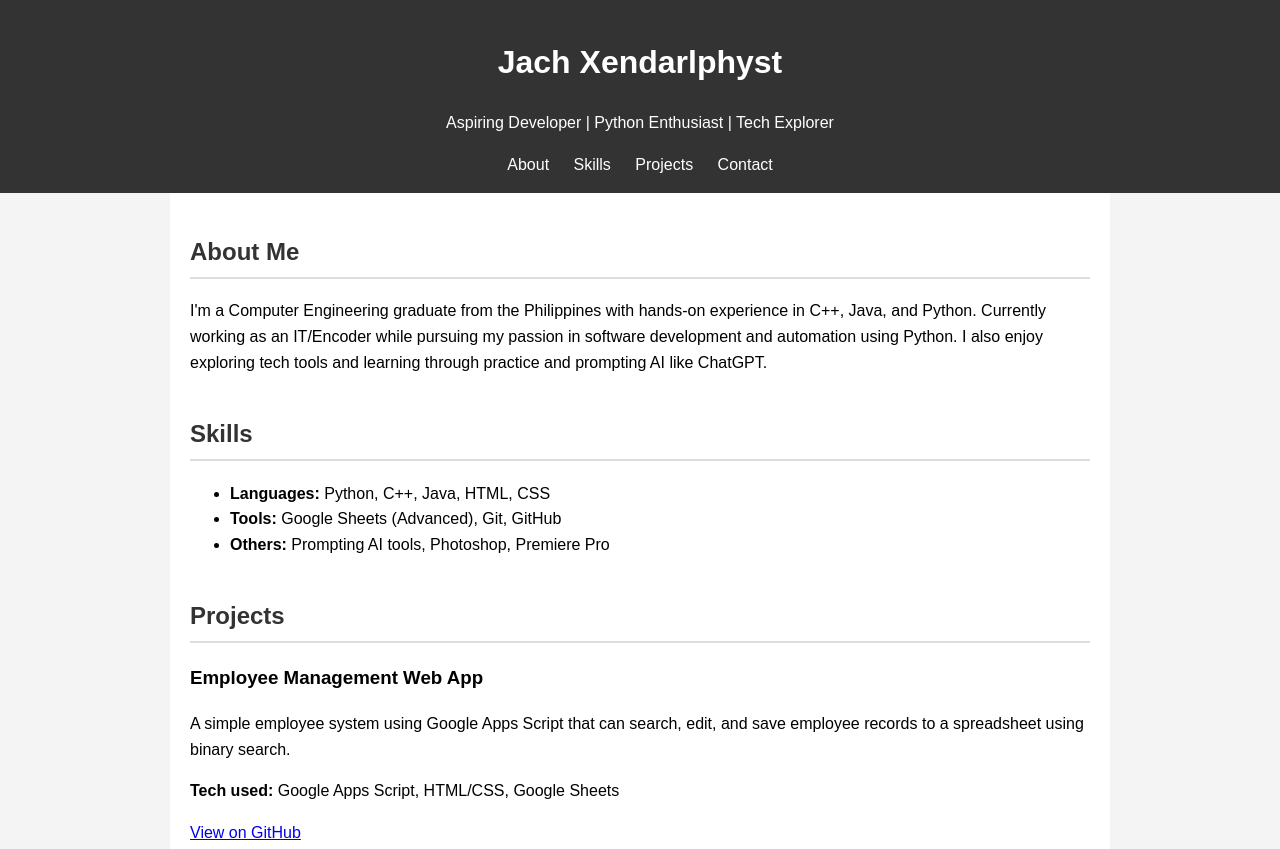
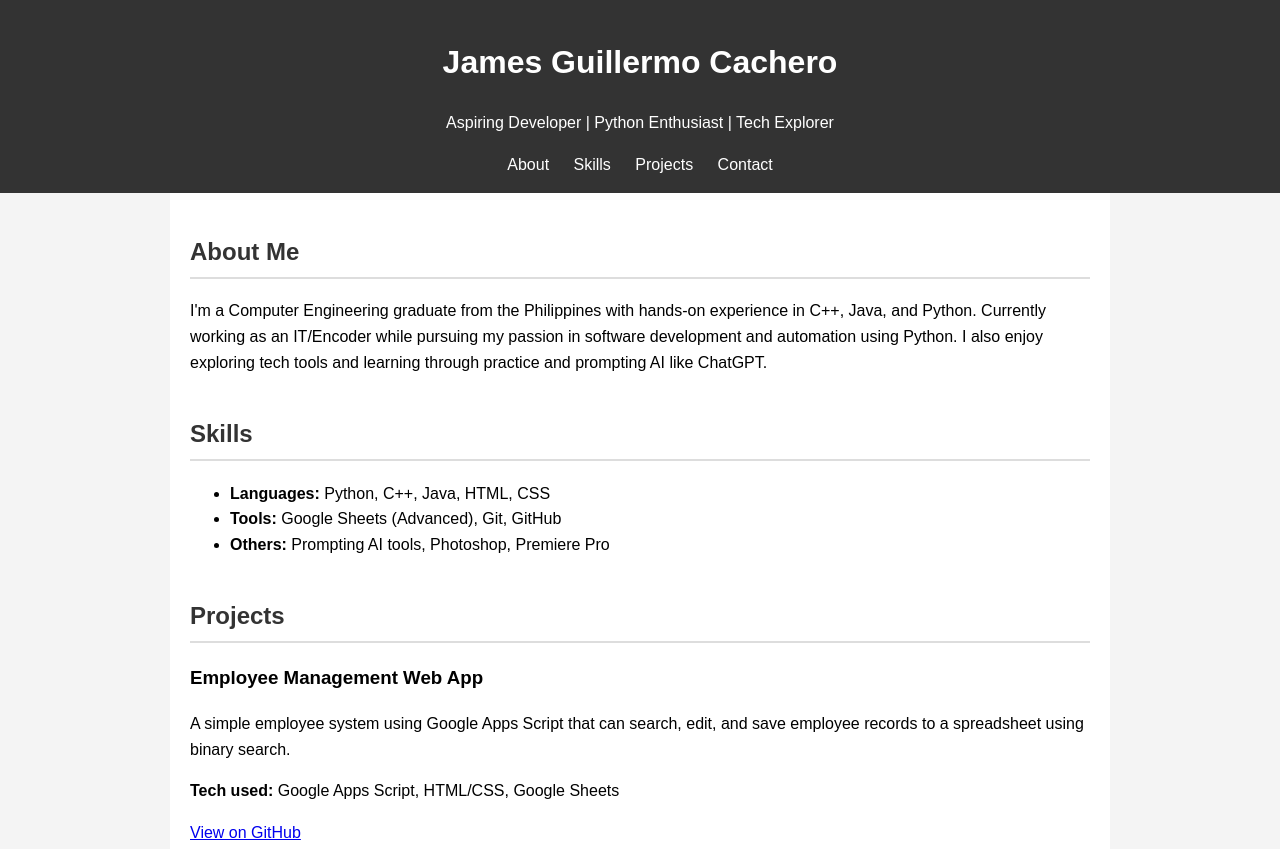
Before and after one commit to JamesGuillermo/My_Portfolio, a plain HTML site: page index.html in a window 1280 px wide. Shown: the top 849 px of the page. Drawn offline with Linux system fonts and the light colour scheme.

Commit message:
Changing the title

```diff
--- a/index.html
+++ b/index.html
@@ -3,7 +3,7 @@
 <head>
   <meta charset="UTF-8" />
   <meta name="viewport" content="width=device-width, initial-scale=1.0"/>
-  <title>Jach Xendarlphyst - Portfolio</title>
+  <title>James Guillermo Cachero - Portfolio</title>
   <style>
     body {
       font-family: Arial, sans-serif;
@@ -51,7 +51,7 @@
 <body>
 
   <header>
-    <h1>Jach Xendarlphyst</h1>
+    <h1>James Guillermo Cachero</h1>
     <p>Aspiring Developer | Python Enthusiast | Tech Explorer</p>
     <nav>
       <a href="#about">About</a>
```
